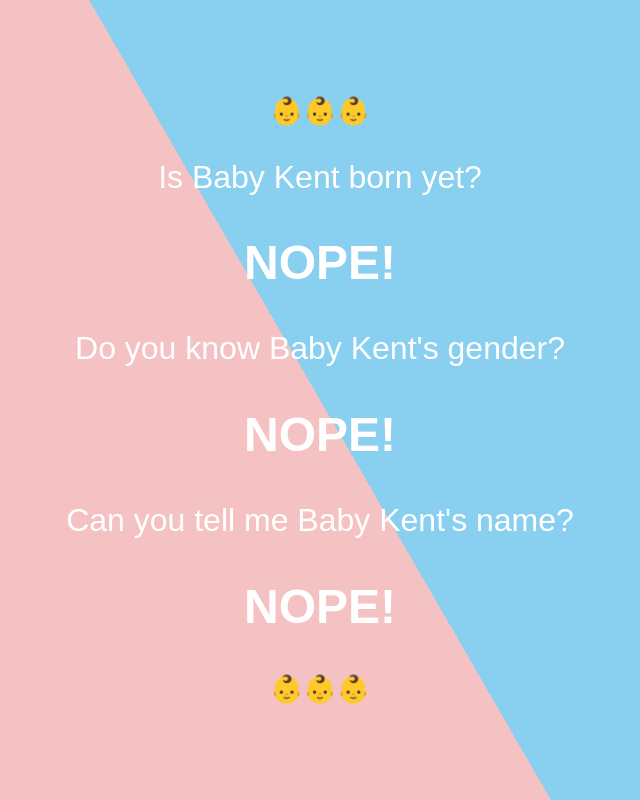
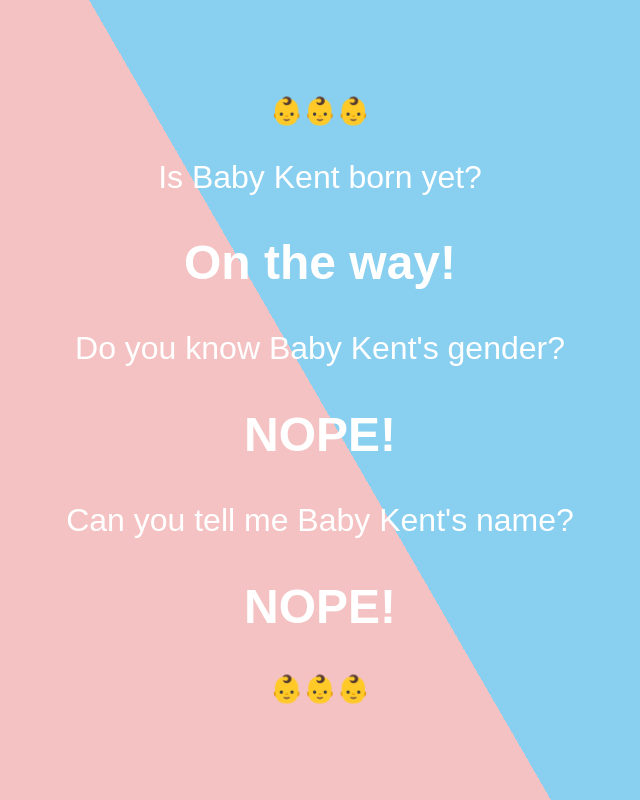
Before and after one commit to chandlerkent/nicoleandchandler, a plain HTML site: page index.html in a window 1280 px wide. Shown: the whole page, without its empty margins (320-960 px from the left). Drawn offline with Linux system fonts and the light colour scheme.

Commit message:
On the way. (#1)
Co-authored-by: Chandler Kent <chandler.kent@aprimo.com>

```diff
--- a/index.html
+++ b/index.html
@@ -25,7 +25,7 @@
 		<div class="content">
 			<small>👶👶👶</small>
 			<p>Is Baby Kent born yet?</p>
-			<h2>NOPE!</h2>
+			<h2>On the way!</h2>
 			<p>Do you know Baby Kent's gender?</p>
 			<h2>NOPE!</h2>
 			<p>Can you tell me Baby Kent's name?</p>
```
